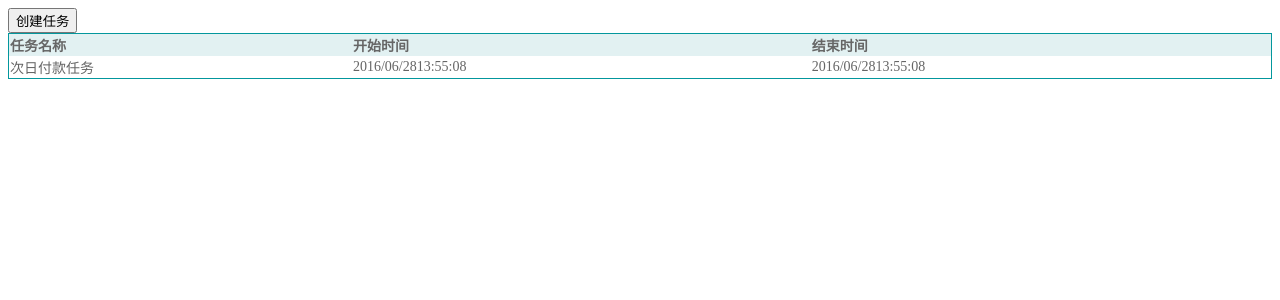
After one commit to big-sponge/Alpaca-PHP, a PHP site: template Source/application/module/Crontab/view/Index/index2.phtml in a window 1280 px wide. The commit adds this page. Shown: the top 300 px of the page. Run offline with PHP 8.4, Linux system fonts and the light colour scheme; the template is opened without the code that fills it, so the values that code supplies are empty.

Commit message:
移动视图

```diff
--- a/Source/application/module/Crontab/Controller/IndexController.php
+++ b/Source/application/module/Crontab/Controller/IndexController.php
@@ -61,6 +61,9 @@ class IndexController
     public function  checkTaskAction(){
         return View::html();
     }
+    public function  index2Action(){
+        return View::html();
+    }
 
     //添加定时任务
     public function addTaskAction()
--- /dev/null
+++ b/Source/application/module/Crontab/view/Index/index2.phtml
@@ -0,0 +1,24 @@
+<head>
+    <link href="/webCJI/css/timing.css" rel="stylesheet" type="text/css" />
+</head>
+<div class="time_title">
+    <button class="time_btn">创建任务</button>
+</div>
+<div class="time_content">
+    <div class="time_list">
+        <table class="time_tab">
+            <tbody>
+            <tr class="list_log">
+                <td>任务名称</td>
+                <td>开始时间</td>
+                <td>结束时间</td>
+            </tr>
+            <tr class="list_con">
+                <td>次日付款任务</td>
+                <td>2016/06/28<span>13:55:08</span></td>
+                <td>2016/06/28<span>13:55:08</span></td>
+            </tr>
+            </tbody>
+        </table>
+    </div>
+</div>
--- a/Source/application/module/Index/view/Index/index.phtml
+++ b/Source/application/module/Index/view/Index/index.phtml
@@ -1,5 +1 @@
 <div>OK I'm Here!</div>
-<div class="title">
-    <button class="time_btn">创建任务</button>
-</div>
-<div class=""></div>
--- /dev/null
+++ b/Source/public/webCJI/css/timing.css
@@ -0,0 +1,19 @@
+ .time_tab{
+     margin: 0;
+     padding: 0;
+     border-collapse: collapse;
+     width: 100%;
+     color: #666;
+     font-family: "微软雅黑";
+     font-size: 14px;
+     border: 1px solid #03979d;
+ }
+ .list_log{
+     background-color: #e2f1f2;
+     font-size: 14px;
+     color: #666;
+     font-weight: bold;
+ }
+ .list_con{
+     border-bottom: 1px dashed #e2f1f2;
+ }
```
